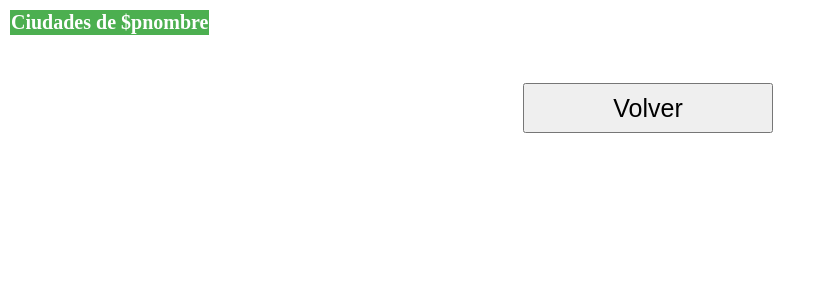
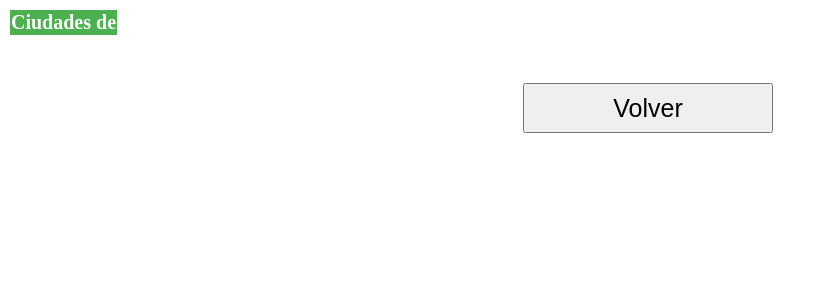
Before and after one commit to grupo23-iic2413-2020-1/proyecto23_BDD_2020-01, a PHP site: page /consultas/consulta_2.php in a window 1280 px wide. Shown: the top 300 px of the page, without its empty margins (0-826 px from the left). Run offline with PHP 8.4, Linux system fonts and the light colour scheme; data that the repository does not hold is empty; some libraries are stand-ins or nearby versions.

Commit message:
Prueba consulta_2

```diff
--- a/Sites/consultas/consulta_2.php
+++ b/Sites/consultas/consulta_2.php
@@ -22,7 +22,7 @@
 
   <table>
     <tr>
-      <th>Ciudades de <?php echo '$pnombre' ?> </th>
+      <th>Ciudades de <?php echo $pnombre ?> </th>
     </tr>
 
       <?php
```
